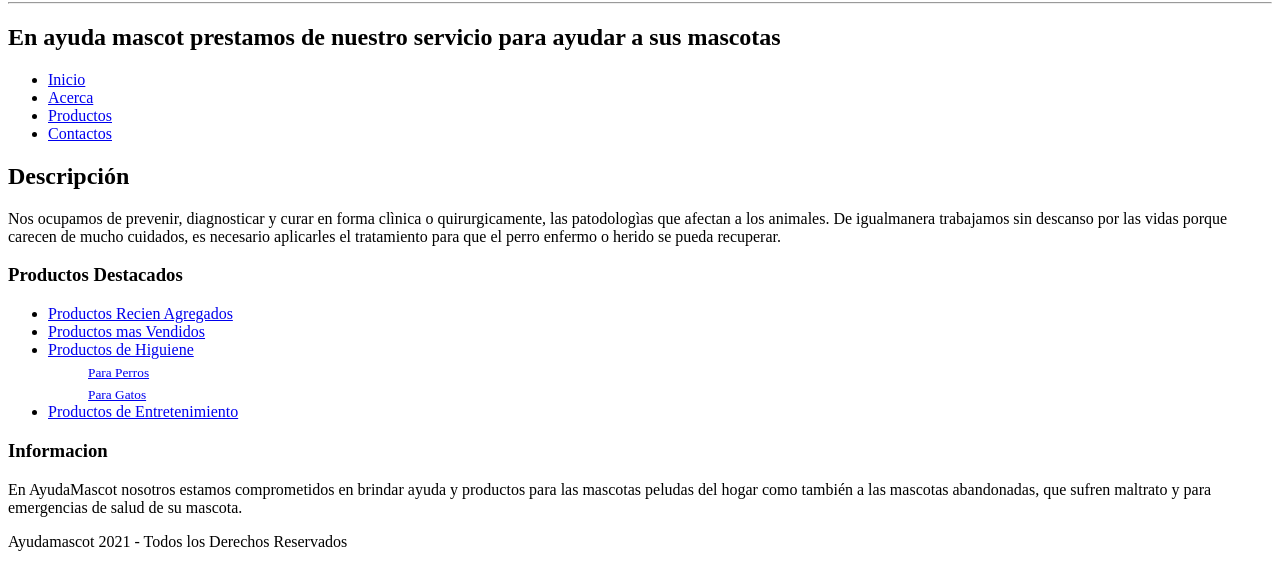
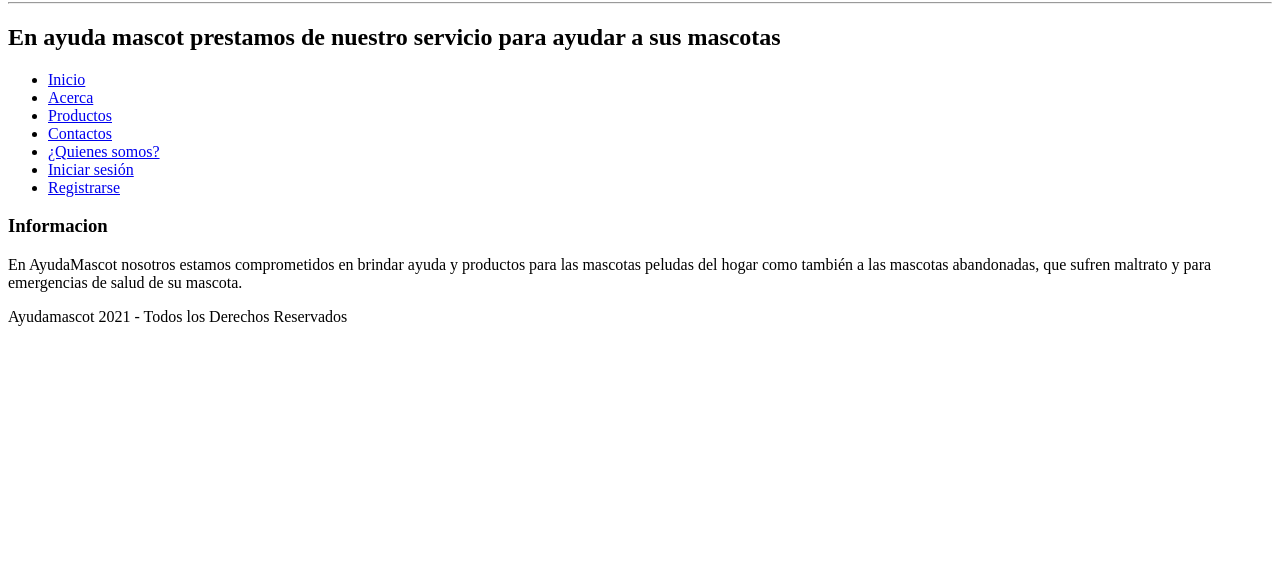
Before and after one commit to DavidMendozaR/proyectoweb.github.io, a plain HTML site: page index.html in a window 1280 px wide. Shown: the part 1075-1642 px from the top of the page. After the commit the page ends 1417 px from the top, so only its background shows below. Drawn offline with Linux system fonts and the light colour scheme.

Commit message:
proyecto web

```diff
--- a/index.html
+++ b/index.html
@@ -30,6 +30,9 @@
                     <li><a href="#">Acerca</a></li>
                     <li><a href="#">Productos</a></li>
                     <li><a href="#">Contactos</a></li>
+                    <li><a href="#">¿Quienes somos?</a></li>
+                    <li><a href="#">Iniciar sesión</a></li>
+                    <li><a href="#">Registrarse</a></li>
                 </ul>
             </nav>
             <!--Fin del Menu-->
@@ -38,39 +41,6 @@
         <!--Inicio de la Seccion Principal-->
         <!--Inicia Publicaciones-->
         <!--Inicia Articulo-->
-        <article>
-            <h2>Descripción</h2>
-            <p>
-                Nos ocupamos de prevenir, diagnosticar y curar en forma clìnica o quirurgicamente, las
-                patodologìas que afectan a los animales.
-                De igualmanera trabajamos sin descanso por las vidas porque carecen de mucho cuidados, es necesario
-                aplicarles el tratamiento para que el perro enfermo o herido se pueda recuperar.
-
-            </p>
-            <p>
-            </p>
-        </article>
-        <!--Fin del Articulo-->
-        </section>
-        <!--Fin de Publicacion-->
-        </section>
-        <!--Fin de la Seccion Principal-->
-        <!--Inicia Anuncios-->
-        <aside align="rigth">
-            <!--Inicia Destacados-->
-            <div>
-                <h3>Productos Destacados</h3>
-                <ul>
-                    <li><a href="#">Productos Recien Agregados</a></li>
-                    <li><a href="#">Productos mas Vendidos</a></li>
-                    <li><a href="#">Productos de Higuiene</a></li>
-                    <ul>
-                        <sub><a href="#">Para Perros</a></sub><br>
-                        <sub><a href="#">Para Gatos</a></sub><br>
-                    </ul>
-                    </li>
-                    <li><a href="#">Productos de Entretenimiento</a></li>
-                </ul>
             </div>
             <!--Fin Destacados-->
             <!--Inicia Informacion-->
```
